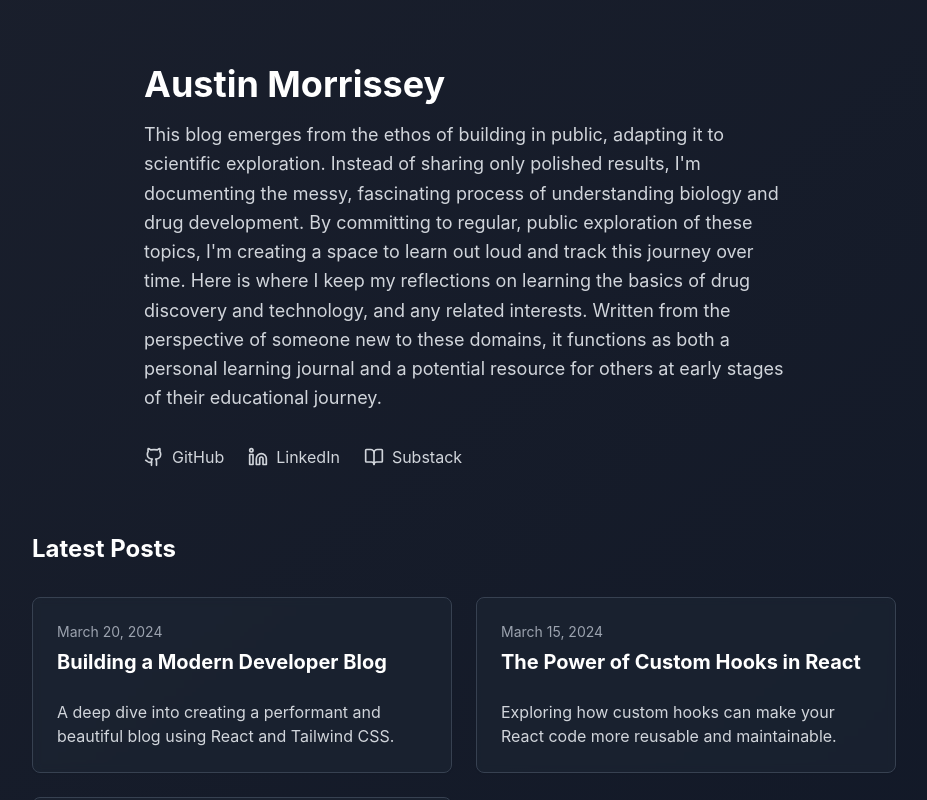
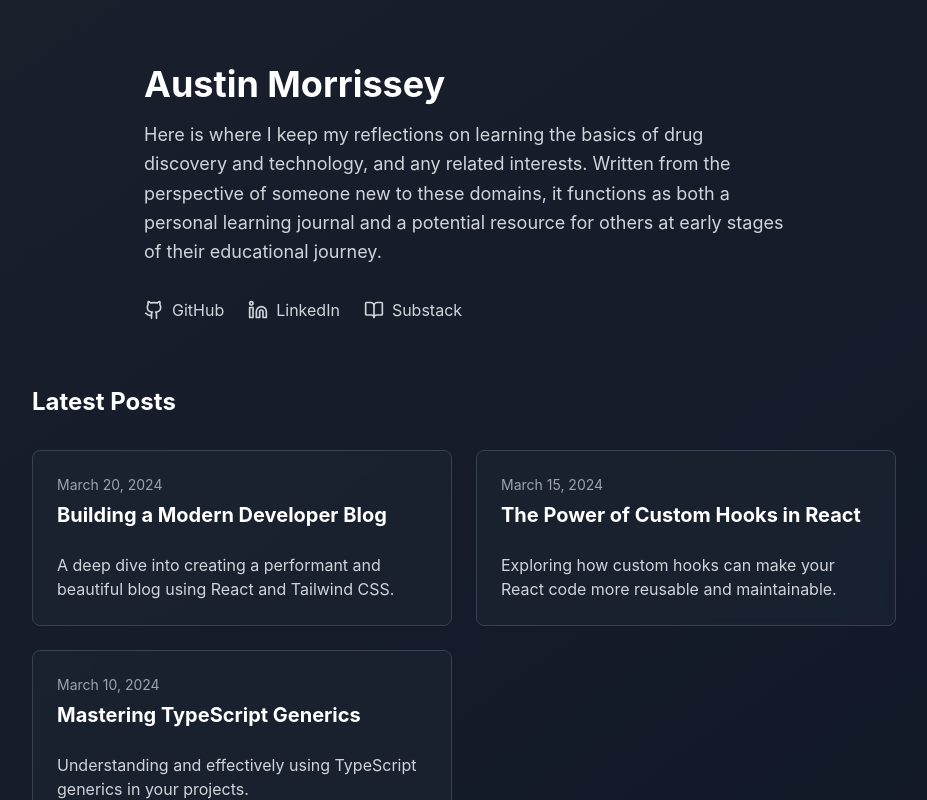
Before and after one commit to gvmfhy/gvmfhy.github.io, a React (Vite) app: page / in a window 1280 px wide. Shown: the top 800 px of the page, without its empty margins (176-1103 px from the left). Built offline with nearby package versions, Linux system fonts and the light colour scheme.

Commit message:
Remove blog description text
Removed specific text from the AboutSection component to streamline the content. Additionally, reviewed the blog page for potential improvements, including the capability to handle images in future posts.
[skip gpt_engineer]

```diff
--- a/src/components/AboutSection.tsx
+++ b/src/components/AboutSection.tsx
@@ -13,7 +13,7 @@ export const AboutSection = () => {
         Austin Morrissey
       </h1>
       <p className="text-gray-300 text-lg mb-8 leading-relaxed">
-        This blog emerges from the ethos of building in public, adapting it to scientific exploration. Instead of sharing only polished results, I'm documenting the messy, fascinating process of understanding biology and drug development. By committing to regular, public exploration of these topics, I'm creating a space to learn out loud and track this journey over time. Here is where I keep my reflections on learning the basics of drug discovery and technology, and any related interests. Written from the perspective of someone new to these domains, it functions as both a personal learning journal and a potential resource for others at early stages of their educational journey.
+        Here is where I keep my reflections on learning the basics of drug discovery and technology, and any related interests. Written from the perspective of someone new to these domains, it functions as both a personal learning journal and a potential resource for others at early stages of their educational journey.
       </p>
       <div className="flex gap-6">
         <a
```
